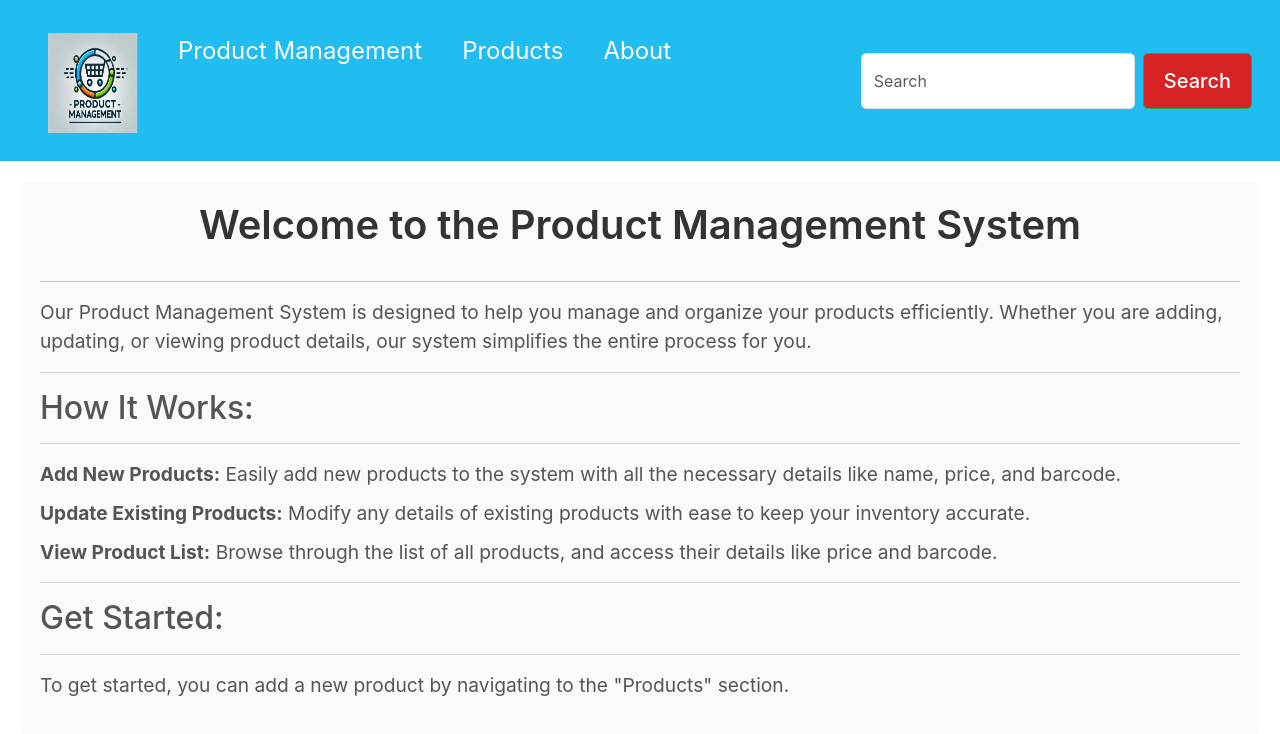
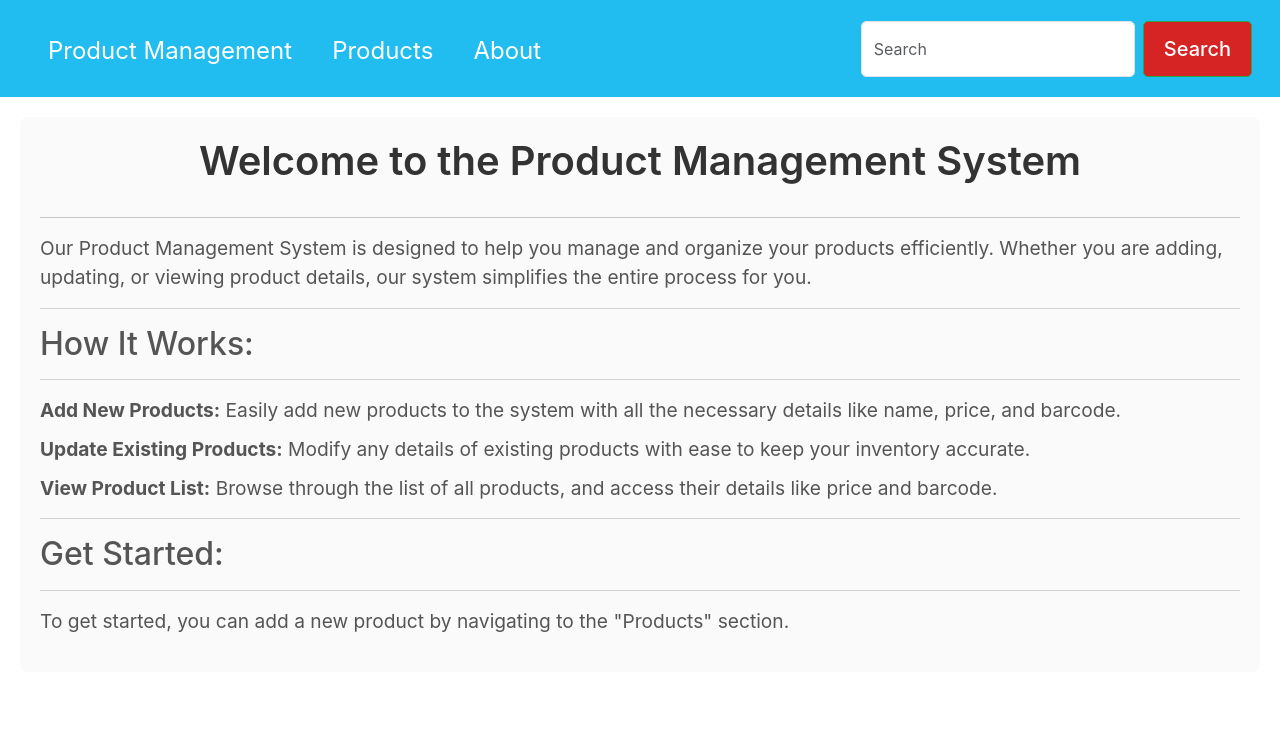
Before and after one commit to Gojo00004/Product-Management, a React (Create React App) app in the folder Frontend/product-management/: page / in a window 1280 px wide. Shown: the top 734 px of the page. Built offline with nearby package versions, Linux system fonts and the light colour scheme.

Commit message:
Navbar.js

```diff
--- a/Frontend/product-management/src/components/Navbar.js
+++ b/Frontend/product-management/src/components/Navbar.js
@@ -57,12 +57,6 @@ export default function Navbar(props) {
           </button>
           <div className="collapse navbar-collapse" id="navbarSupportedContent">
             <ul className="navbar-nav me-auto mb-2 mb-lg-0">
-              <li className="nav-item">
-                <a className="nav-link active fs-4" aria-current="page" href="/">
-                  {/* Display logo image before title */}
-                  <img src={props.logo} alt="Logo" style={{ width: '90px', height: '100px', marginRight: '0px', marginLeft: '0px' }} />
-                </a>
-              </li>
               <li className="nav-item">
                 <a className="nav-link active fs-4" aria-current="page" href="/">
                   {props.title}
```
